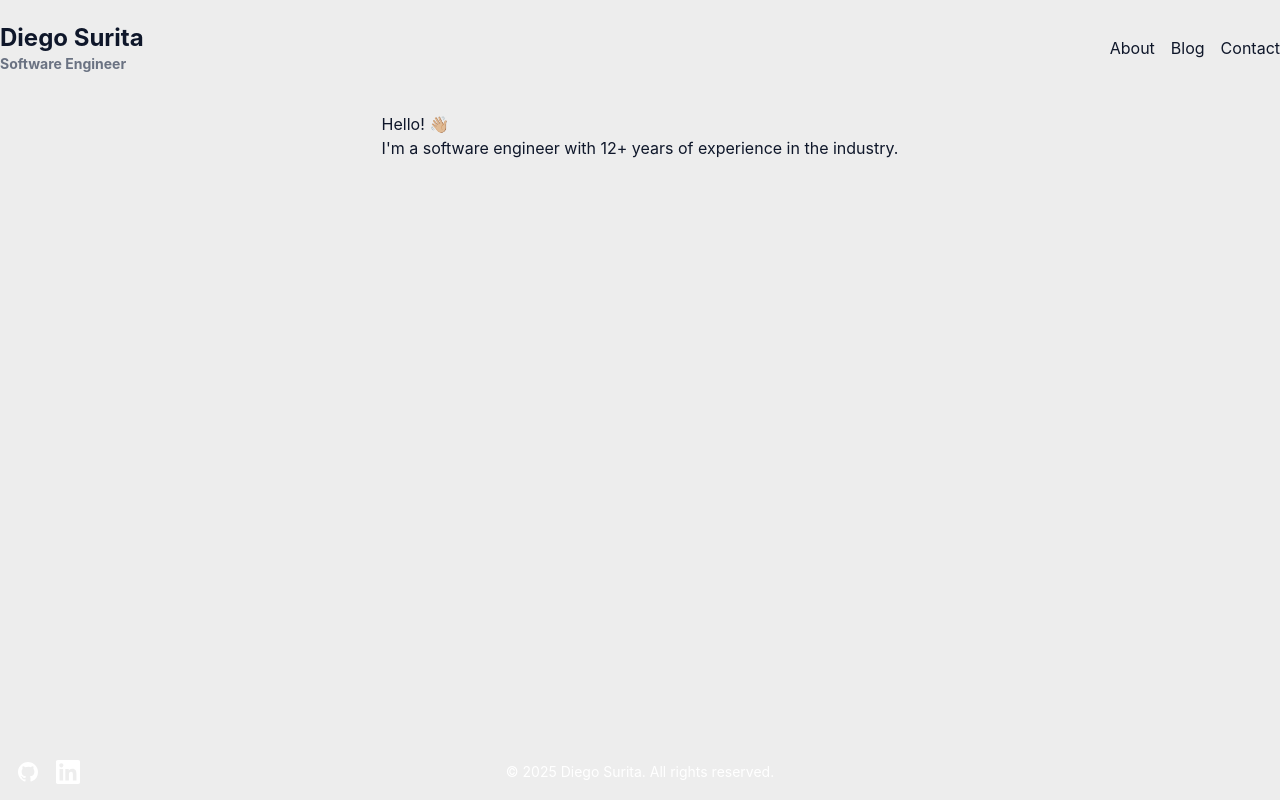
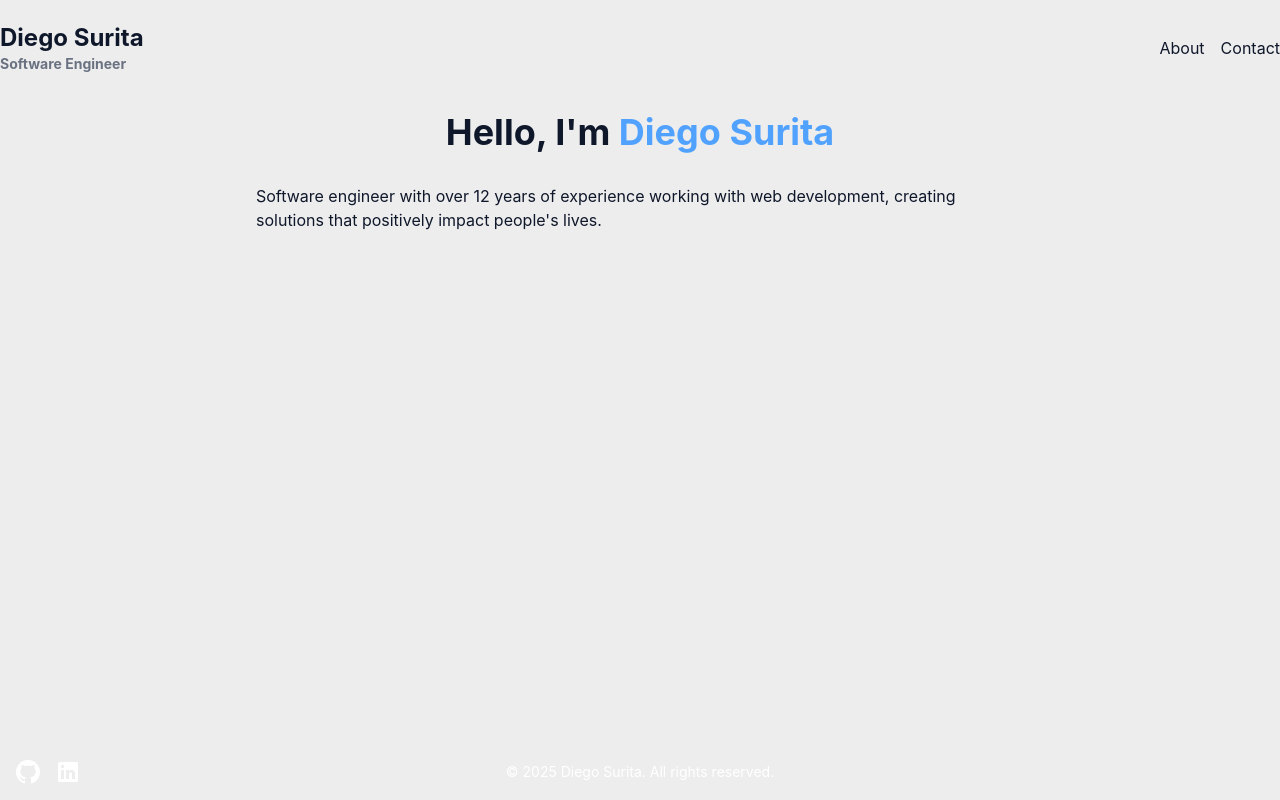
Before and after one commit to diegosurita/diegosurita.github.io, a Next.js app: page /en in a window 1280 px wide. Built offline with nearby package versions, Linux system fonts and the light colour scheme; a web font is replaced by a local one.

Commit message:
feat: add initial content to home page

```diff
--- a/package.json
+++ b/package.json
@@ -9,6 +9,7 @@
     "lint": "next lint"
   },
   "dependencies": {
+    "html-react-parser": "^5.2.3",
     "next": "15.2.4",
     "postcss": "^8.5.3",
     "react": "^19.0.0",
--- a/src/app/[lang]/page.tsx
+++ b/src/app/[lang]/page.tsx
@@ -9,12 +9,13 @@
   const { t } = useTranslations(lang);
 
   return (
-    <div className="flex flex-col items-center justify-center gap-8">
-      <h1>
+    <div className="flex flex-col items-center justify-center gap-8 mx-auto max-w-3xl">
+      <h1 className="text-4xl font-bold text-center">
         {t("home.hi")}
-        <br />
+      </h1>
+      <p>
         {t("home.intro")}
-      </h1>
+      </p>
     </div>
   );
 }
--- a/src/app/layout.tsx
+++ b/src/app/layout.tsx
@@ -20,7 +20,7 @@
         <link rel="stylesheet" href="https://rsms.me/inter/inter.css" />
       </head>
       <body>
-          <div className="container mx-auto flex flex-col flex-1 h-screen">
+          <div className="container px-5 md:px-0 mx-auto flex flex-col flex-1 h-screen">
             <Navbar />
             <main className="flex-1">
               {children}
--- a/src/components/common/footer.tsx
+++ b/src/components/common/footer.tsx
@@ -3,34 +3,44 @@
 export default function Footer() {
   const currentYear = new Date().getFullYear();
   return (
-    <footer className="flex items-center justify-between text-white p-4">
+    <footer className="flex flex-col-reverse gap-2 md:gap-0 md:flex-row items-center justify-between text-white p-4">
       <ul className="flex gap-4">
         <li>
-          <Link href="https://github.com/diegosurita" className="hover:text-gray-300" target="_blank">
+          <Link
+            href="https://github.com/diegosurita"
+            className="hover:text-gray-300"
+            target="_blank"
+          >
             <svg
-              viewBox="0 0 24 24"
-              className="h-6 w-6"
+              xmlns="http://www.w3.org/2000/svg"
+              viewBox="0 0 16 16"
               fill="currentColor"
+              className="h-6 w-6 hover:text-gray-300"
               aria-hidden="true"
             >
-              <path d="M12 2C6.477 2 2 6.484 2 12.017c0 4.425 2.865 8.18 6.839 9.504.5.092.682-.217.682-.483 0-.237-.008-.868-.013-1.703-2.782.605-3.369-1.343-3.369-1.343-.454-1.158-1.11-1.466-1.11-1.466-.908-.62.069-.608.069-.608 1.003.07 1.531 1.032 1.531 1.032.892 1.53 2.341 1.088 2.91.832.092-.647.35-1.088.636-1.338-2.22-.253-4.555-1.113-4.555-4.951 0-1.093.39-1.988 1.029-2.688-.103-.253-.446-1.272.098-2.65 0 0 .84-.27 2.75 1.026A9.564 9.564 0 0112 6.844c.85.004 1.705.115 2.504.337 1.909-1.296 2.747-1.027 2.747-1.027.546 1.379.202 2.398.1 2.651.64.7 1.028 1.595 1.028 2.688 0 3.848-2.339 4.695-4.566 4.943.359.309.678.92.678 1.855 0 1.338-.012 2.419-.012 2.747 0 .268.18.58.688.482A10.019 10.019 0 0022 12.017C22 6.484 17.522 2 12 2z" />
+              <path d="M8 0C3.58 0 0 3.58 0 8c0 3.54 2.29 6.53 5.47 7.59.4.07.55-.17.55-.38 0-.19-.01-.82-.01-1.49-2.01.37-2.53-.49-2.69-.94-.09-.23-.48-.94-.82-1.13-.28-.15-.68-.52-.01-.53.63-.01 1.08.58 1.23.82.72 1.21 1.87.87 2.33.66.07-.52.28-.87.51-1.07-1.78-.2-3.64-.89-3.64-3.95 0-.87.31-1.59.82-2.15-.08-.2-.36-1.02.08-2.12 0 0 .67-.21 2.2.82.64-.18 1.32-.27 2-.27.68 0 1.36.09 2 .27 1.53-1.04 2.2-.82 2.2-.82.44 1.1.16 1.92.08 2.12.51.56.82 1.27.82 2.15 0 3.07-1.87 3.75-3.65 3.95.29.25.54.73.54 1.48 0 1.07-.01 1.93-.01 2.2 0 .21.15.46.55.38A8.013 8.013 0 0016 8c0-4.42-3.58-8-8-8z"></path>
             </svg>
           </Link>
         </li>
         <li>
-          <Link href="https://www.linkedin.com/in/diegosurita/" className="hover:text-gray-300" target="_blank">
+          <Link
+            href="https://www.linkedin.com/in/diegosurita/"
+            className="h-6 w-6 hover:text-gray-300"
+            target="_blank"
+          >
             <svg
+              xmlns="http://www.w3.org/2000/svg"
               viewBox="0 0 24 24"
-              className="h-6 w-6"
               fill="currentColor"
+              className="h-6 w-6 hover:text-gray-300"
               aria-hidden="true"
             >
-              <path d="M20.447 20.452h-3.554v-5.569c0-1.328-.027-3.037-1.852-3.037-1.853 0-2.136 1.445-2.136 2.939v5.667H9.351V9h3.414v1.561h.046c.477-.9 1.637-1.85 3.37-1.85 3.601 0 4.267 2.37 4.267 5.455v6.286zM5.337 7.433c-1.144 0-2.063-.926-2.063-2.065 0-1.138.92-2.063 2.063-2.063 1.14 0 2.064.925 2.064 2.063 0 1.139-.925 2.065-2.064 2.065zm1.782 13.019H3.555V9h3.564v11.452zM22.225 0H1.771C.792 0 0 .774 0 1.729v20.542C0 23.227.792 24 1.771 24h20.451C23.2 24 24 23.227 24 22.271V1.729C24 .774 23.2 0 22.222 0h.003z" />
+              <path d="M20.5 2h-17A1.5 1.5 0 002 3.5v17A1.5 1.5 0 003.5 22h17a1.5 1.5 0 001.5-1.5v-17A1.5 1.5 0 0020.5 2zM8 19H5v-9h3zM6.5 8.25A1.75 1.75 0 118.3 6.5a1.78 1.78 0 01-1.8 1.75zM19 19h-3v-4.74c0-1.42-.6-1.93-1.38-1.93A1.74 1.74 0 0013 14.19a.66.66 0 000 .14V19h-3v-9h2.9v1.3a3.11 3.11 0 012.7-1.4c1.55 0 3.36.86 3.36 3.66z"></path>
             </svg>
           </Link>
         </li>
       </ul>
-      <p className="text-sm absolute left-1/2 transform -translate-x-1/2">
+      <p className="text-sm md:absolute md:left-1/2 md:transform md:-translate-x-1/2">
         &copy; {currentYear} Diego Surita. All rights reserved.
       </p>
     </footer>
--- a/src/components/common/navbar.tsx
+++ b/src/components/common/navbar.tsx
@@ -10,7 +10,7 @@
       </Link>
       <ul className="flex gap-4">
         <NavLink href="/about">About</NavLink>
-        <NavLink href="/blog">Blog</NavLink>
+        <NavLink className="hidden" href="/blog">Blog</NavLink>
         <NavLink href="/contact">Contact</NavLink>
       </ul>
     </nav>
--- a/src/components/common/navlink.tsx
+++ b/src/components/common/navlink.tsx
@@ -1,13 +1,14 @@
 import Link from "next/link";
+import { ReactNode, HTMLAttributes } from "react";
 
-type NavLinkProps = Readonly<{
+type NavLinkProps = {
   href: string;
-  children: React.ReactNode;
-}>;
+  children: ReactNode;
+} & HTMLAttributes<HTMLLIElement>;
 
-export default function NavLink({ href, children }: NavLinkProps) {
+export default function NavLink({ href, children, ...props }: NavLinkProps) {
   return (
-    <li className="hover:text-gray-400">
+    <li className={`hover:text-gray300 ${props.className ?? ''}`} {...props}>
       <Link href={href}>{children}</Link>
     </li>
   );
--- a/src/hooks/translations.ts
+++ b/src/hooks/translations.ts
@@ -1,5 +1,6 @@
 import { existsSync, readdirSync, readFileSync } from "node:fs";
 import { ReactNode } from "react";
+import parse from "html-react-parser";
 
 const getDictionary = (files: string[], folder: string): Record<string, any> => {
   return files
@@ -32,7 +33,7 @@
         console.warn(`Translation key "${key}" did not return a string`);
         return key;
       }
-      return result;
+      return parse(result);
     },
   };
 }
--- a/src/i18n/en/home.json
+++ b/src/i18n/en/home.json
@@ -1,4 +1,4 @@
 {
-    "hi": "Hello! 👋🏼",
-    "intro": "I'm a software engineer with 12+ years of experience in the industry."
+    "hi": "Hello, I'm <span class='text-blue-400'>Diego Surita</span>",
+    "intro": "Software engineer with over 12 years of experience working with web development, creating solutions that positively impact people's lives."
 }
--- a/src/i18n/pt-br/home.json
+++ b/src/i18n/pt-br/home.json
@@ -1,4 +1,4 @@
 {
-    "hi": "Olá! 👋🏼",
-    "intro": "Sou um engenheiro de software com mais de 12 anos de experiência."
+    "hi": "Olá, sou <span class='text-blue-400'>Diego Surita</span>",
+    "intro": "Engenheiro de software com mais de 12 anos de experiência atuando com desenvolvimento web, criando soluções que impactam positivamente a vida de pessoas."
 }
```
Also changed, not shown: 1 other file (tests, documents, lock files or other folders).
